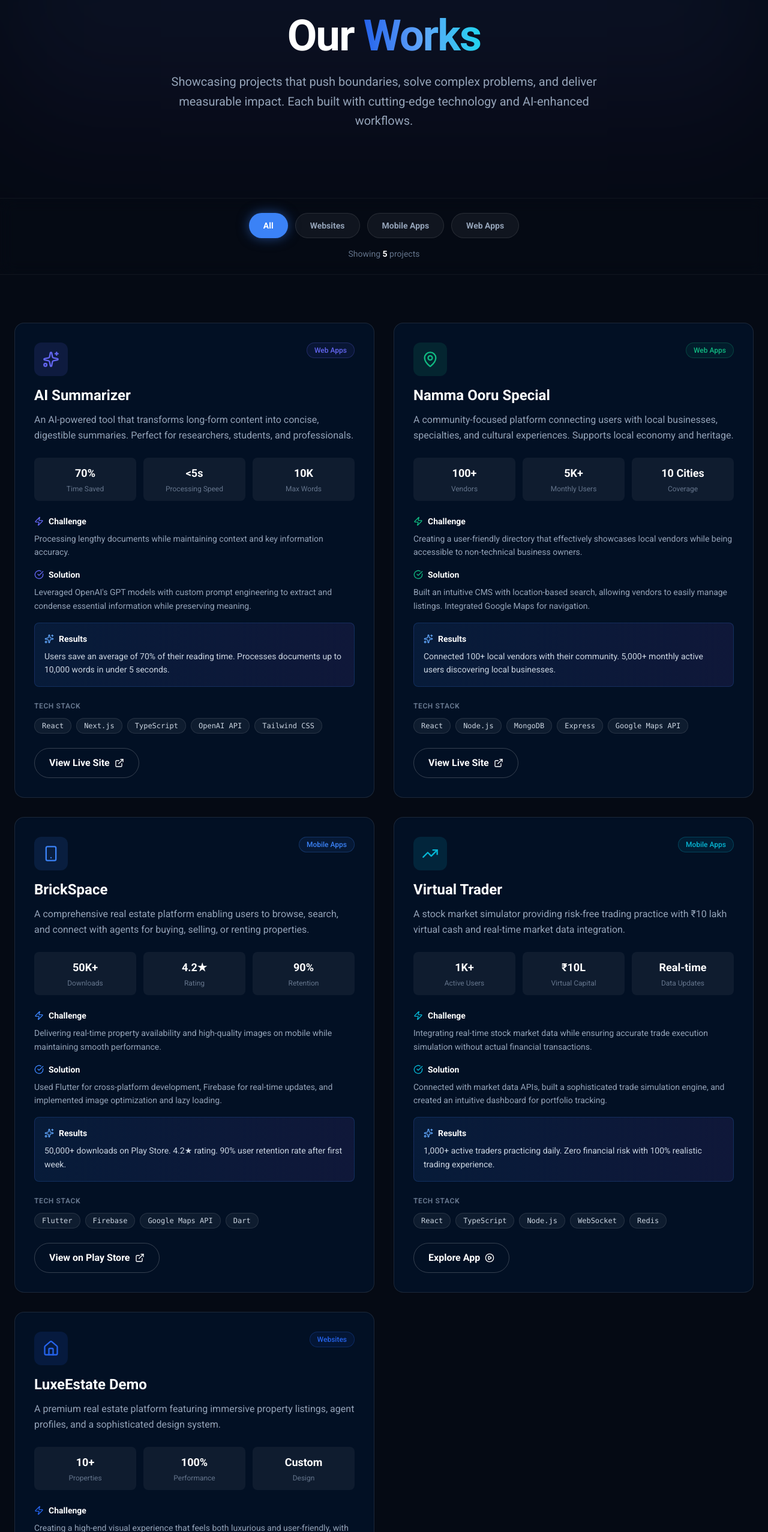
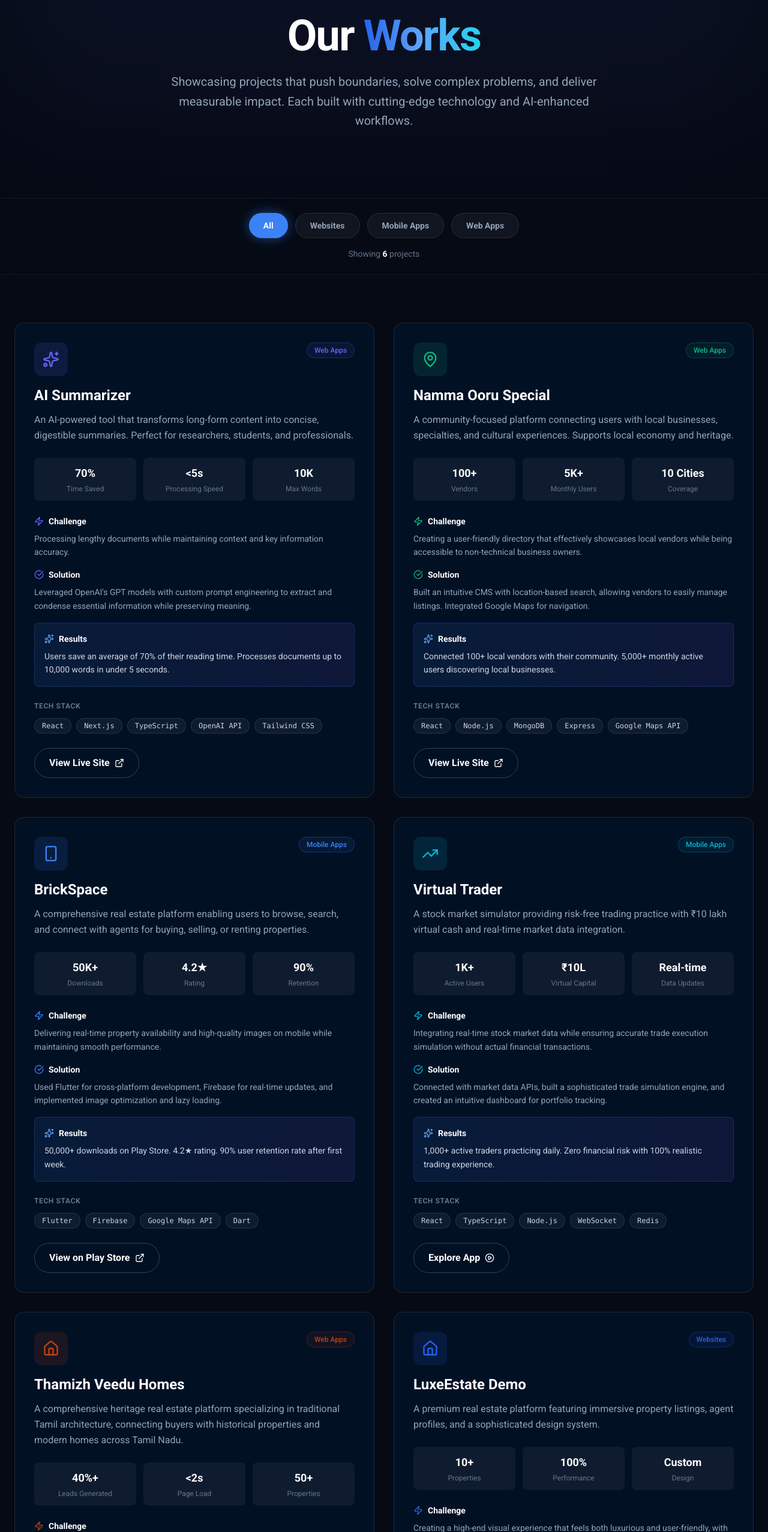
Before and after one commit to balarajakumara3-droid/Gemini--dev--web, a React (Vite) app: page /work in a window 1280 px wide. Shown: the part 246-2800 px from the top of the page at 60% size. Built offline with nearby package versions, Linux system fonts and the light colour scheme; a web font is replaced by a local one.

Commit message:
Update WorkPage.tsx

```diff
--- a/pages/WorkPage.tsx
+++ b/pages/WorkPage.tsx
@@ -104,6 +104,25 @@ const projects: Project[] = [
         ]
     },
 
+    {
+        id: 'thamizh-veedu',
+        title: 'Thamizh Veedu Homes',
+        category: 'Web Apps',
+        description: 'A comprehensive heritage real estate platform specializing in traditional Tamil architecture, connecting buyers with historical properties and modern homes across Tamil Nadu.',
+        challenge: 'Managing complex property listings with high-resolution imagery while ensuring fast load times and reliable database management for diverse property types.',
+        solution: 'Developed a robust Full-stack application using React for the frontend, Node.js/Express for the backend, and PostgreSQL for structured data management.',
+        results: 'Streamlined property discovery for niche heritage buyers, resulting in a 40% increase in lead generation and improved platform reliability.',
+        tech: ['React', 'Node.js', 'PostgreSQL', 'Tailwind CSS', 'Express'],
+        liveUrl: 'https://thamizh-veedu-homes.vercel.app/',
+        isExternal: true,
+        icon: Home,
+        accentColor: '#C2410C',
+        metrics: [
+            { label: 'Leads Generated', value: '40%+' },
+            { label: 'Page Load', value: '<2s' },
+            { label: 'Properties', value: '50+' }
+        ]
+    },
     {
         id: 'luxe-estate',
         title: 'LuxeEstate Demo',
```
